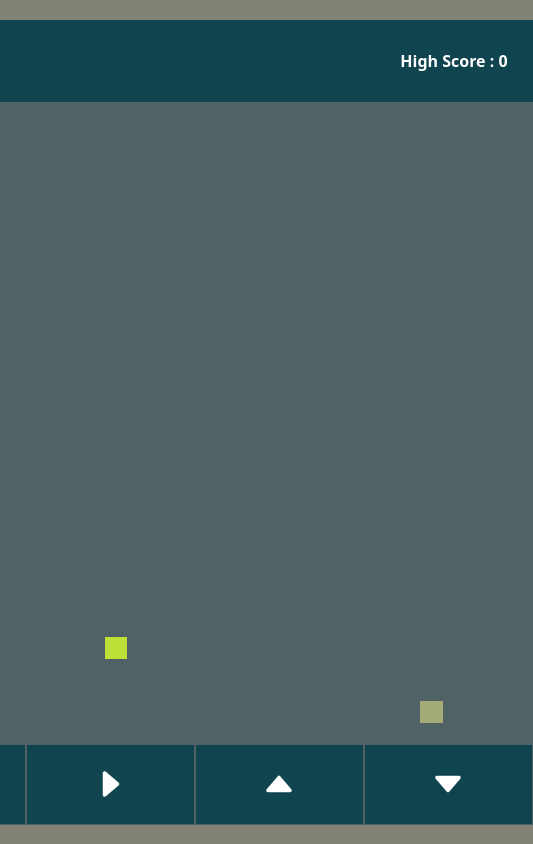
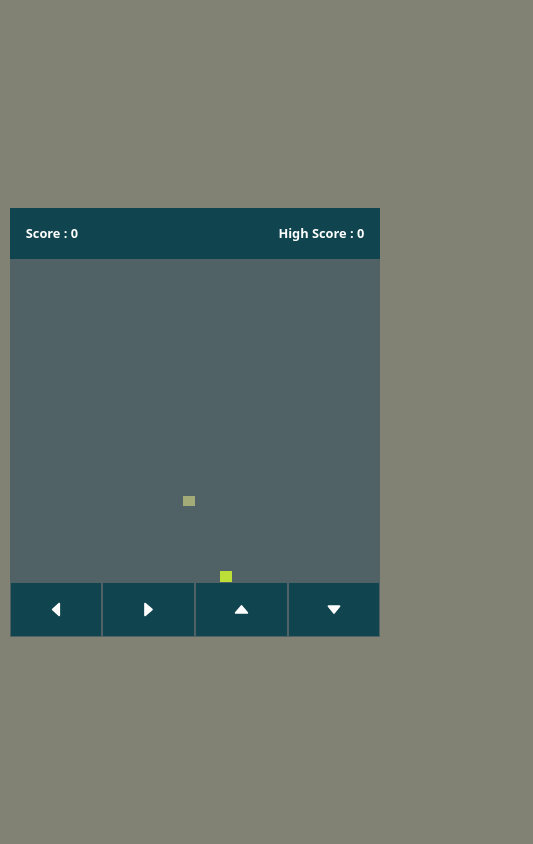
Before and after one commit to luteor/snake-game-vanilla-js, a website built with Vite: page index.html in a window 390 px wide. Shown: the whole page, 533 px wide, since content can reach past the window. Built offline with nearby package versions, Linux system fonts and the light colour scheme.

Commit message:
style: :lipstick: Setting up the responsive and modifying the style

```diff
--- a/main.js
+++ b/main.js
@@ -38,7 +38,7 @@ function startGame() {
     clearInterval(setIntervalId);
   }
 
-  setIntervalId = setInterval(moveSnake, 100);
+  // setIntervalId = setInterval(moveSnake, 100);
 }
 
 function displayFood() {
--- a/style.css
+++ b/style.css
@@ -1,16 +1,19 @@
 body {
   background-color: #818274;
   font-family: system-ui, -apple-system, BlinkMacSystemFont, 'Segoe UI', Roboto, Oxygen, Ubuntu, Cantarell, 'Open Sans', 'Helvetica Neue', sans-serif;
+  min-height: 100vh;
+  display: flex;
+  justify-content: center;
+  align-items: center;
 }
 
 #app {
   display: flex;
   flex-direction: column;
-  height: 100vh;
-  width: 100vw;
   justify-content: center;
-  align-items: center;
-  padding: 5%;
+  overflow: hidden;
+  height: 90vmin;
+  width: 80vmin;
 }
 
 .game-details {
@@ -18,11 +21,9 @@ body {
   color: white;
   display: flex;
   font-weight: 600;
+  font-size: 1.2rem;
   justify-content: space-between;
-  align-items: center;
-  padding: 25px;
-  height: 10vh;
-  width: 80vh;
+  padding: 1.5rem;
 }
 
 .play-board {
@@ -30,8 +31,9 @@ body {
   display: grid;
   grid-template-rows: repeat(30, 1fr);
   grid-template-columns: repeat(30, 1fr);
-  height: 80vh;
-  width: 80vh;
+  width: 100%;
+  height: 100%;
+
 }
 
 .play-board__snake {
@@ -43,20 +45,68 @@ body {
 }
 
 .game-controls {
-  display: flex;
-  height: 10vh;
-  width: 80vh;
+  display: none;
   justify-content: space-around;
 }
 
 .game-controls button {
+  background-color: #10454F;
+  padding: 1.5rem;
   width: calc(100%/4);
-  background-color: #10454F;
   border: 1px solid #506266;
   cursor: pointer;
 }
 
 .game-controls img {
-  height: 40px;
+  height: 2rem;
   margin: auto;
 }
+
+@media screen and (max-width: 1024px) {
+  #app {
+    height: 100vmin;
+    width: 90vmin;
+  }
+
+  .game-details {
+    font-size: 1rem;
+    padding: 1.3rem;
+  }
+
+  .game-controls {
+    display: flex;
+  }
+
+  .game-controls button {
+    padding: 1.3rem;
+  }
+
+  .game-controls img {
+    height: 1.8rem;
+  }
+}
+
+@media screen and (max-width: 640px) {
+  #app {
+    height: 110vmin;
+    width: 95vmin;
+  }
+
+
+  .game-details {
+    font-size: 0.8rem;
+    padding: 1rem;
+  }
+
+  .game-controls {
+    display: flex;
+  }
+
+  .game-controls button {
+    padding: 1rem;
+  }
+
+  .game-controls img {
+    height: 1.3rem;
+  }
+}
```
